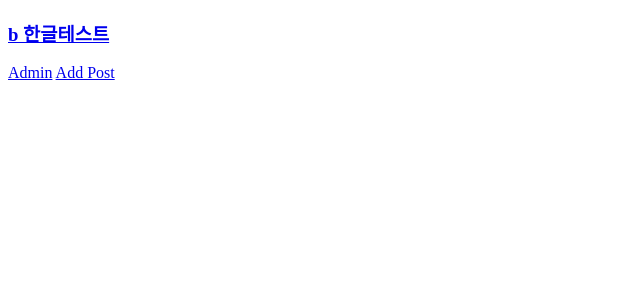
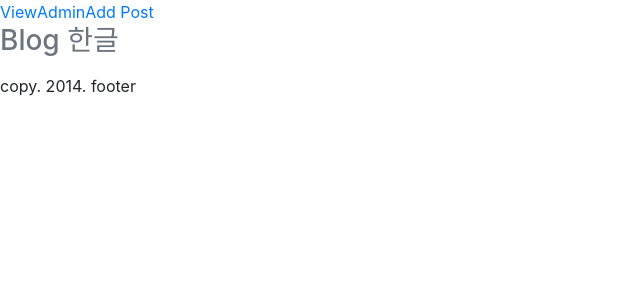
Before and after one commit to FiaDot/GettingStartBlog, a Django app: page /blog/ in a window 1280 px wide. Shown: the top 300 px of the page, without its empty margins (0-640 px from the left). Run offline with Django 3.2, Linux system fonts and the light colour scheme; the visitor is signed in with stand-in values (Sample User, id 1); data that the repository does not hold is empty; parts of the project's set-up code (start-up, migrations or seed data) failed here and were passed over; some libraries are stand-ins or nearby versions.

Commit message:
close #5 static 파일 설정 추가, 단순 css 적용

```diff
--- a/GettingStartBlog/settings.py
+++ b/GettingStartBlog/settings.py
@@ -86,7 +86,10 @@ USE_TZ = True
 # https://docs.djangoproject.com/en/1.6/howto/static-files/
 
 STATIC_URL = '/static/'
-
+STATIC_ROOT = '/static/'
+STATICFILES_DIRS = (
+   os.path.join(BASE_DIR, 'static').replace(os.sep, '/'),
+                    )
 # BASE_DIR = os.path.abspath(os.path.join(os.path.dirname(__file__), os.pardir))
 
 
--- a/GettingStartBlog/urls.py
+++ b/GettingStartBlog/urls.py
@@ -1,4 +1,7 @@
 from django.conf.urls import patterns, include, url
+from django.conf import settings
+from django.conf.urls.static import static
+
 
 from django.contrib import admin
 admin.autodiscover()
@@ -12,4 +15,4 @@ urlpatterns = patterns('',
     url(r'^blog/$', 'blog.views.main'),
     url(r"^blog/(\d+)/$", 'blog.views.post'),
     url(r"^blog/add_comment/(\d+)/$", 'blog.views.add_comment'),
-)
+) + static(settings.STATIC_URL, document_root=settings.STATIC_ROOT)
--- /dev/null
+++ b/static/css/styles.css
@@ -0,0 +1 @@
+/* Stylesheet */
--- a/templates/base.html
+++ b/templates/base.html
@@ -1,31 +1,70 @@
+{% load staticfiles %}
+
 <!DOCTYPE html>
 <html lang="ko">
 
 <head>
 	<meta charset="utf-8">
+	<meta http-equiv="X-UA-Compatible" content="IE=edge,chrome=1">
+
 	<title>{% block title %}Blog 한글 테스트{% endblock %}</title>
+
+	<meta name="description" content="GettingStartBlog">
+	<meta name="author" content="fiadot">
+	<meta name="designer" content="fiadot">
+	<meta name="keywords" content="blog,django">
+
+	<meta name="viewport" content="width=device-width, initial-scale=1.0">
+
+	<!-- Main Scripts -->
+	<script src="{% static "js/modernizr.js" %}"></script>
+    <script src="{% static "js/jquery.js" %}"></script>
+    <script src="{% static "js/bootstrap.min.js" %}"></script>
+    <script src="{% static "js/custom.js" %}"></script>
+
+    <!-- Style -->
+    <link rel="stylesheet" href="{% static "css/bootstrap.css" %}">
+	<link rel="stylesheet" href="{% static "css/bootstrap-theme.css" %}">
+	<link rel="stylesheet" href="{% static "css/custom" %}" >
+
 </head>
+
+
 
 <body>
 	<div id="sidebar"> {% block sidebar %} {% endblock %} </div>
+
 	<div id="container">
 		<div id="menu">
 			{% block nav-global %}
 
-				<a href="{% url 'blog.views.main' %}"><h3>b 한글테스트</h3></a>
+				<div class="header">
+			    	<ul class="nav nav-pills pull-right">
+			    		<li class="active"><a href="{% url 'blog.views.main' %}">View</a></li>
+			    		{% if user.is_staff %}
+						<li><a href="{% url 'admin:index' %}">Admin</a></li>
+						<li><a href="{% url 'admin:blog_post_add' %}">Add Post</a></li>
+						{% endif %}
+			       </ul>
+			    </div>
 
-				{% if user.is_staff %}
-				<a href="{% url 'admin:index' %}">Admin</a>
-				<a href="{% url 'admin:blog_post_add' %}">Add Post</a>
-				{% endif %}
-
+				<a href="{% url 'blog.views.main' %}"><h3 class="text-muted">Blog 한글 </h3></a>
 			{% endblock %}
 		</div>
+
+
+		<div class="contents">
+			{% block content %}{% endblock %}
+		</div>
+
+
+		<div class="footer">
+			<p>copy. 2014. footer</p>
+		</div>
+
 	</div>
 
-	<div id="contents">
-		{% block content %}{% endblock %}
-	</div>
+
 </body>
 
 </html>
--- a/templates/list.html
+++ b/templates/list.html
@@ -6,11 +6,15 @@
         <!-- Posts  -->
         <ul>
             {% for post in posts.object_list %}
-                <div class="title"><a href="{% url 'blog.views.post' post.id %}">{{ post.title }}</a> </div>
+            <article>
+             <div class="row marketing">
+        		<div class="col-lg-6">
+        			<h4><a href="{% url 'blog.views.post' post.id %}">{{ post.title }}</a></h4>
                 <ul>
                     <div class="time">{{ post.created }}</div>
                     <div class="body">{{ post.body|linebreaks }}</div>
                 </ul>
+            </article>
             {% endfor %}
         </ul>
 
```
